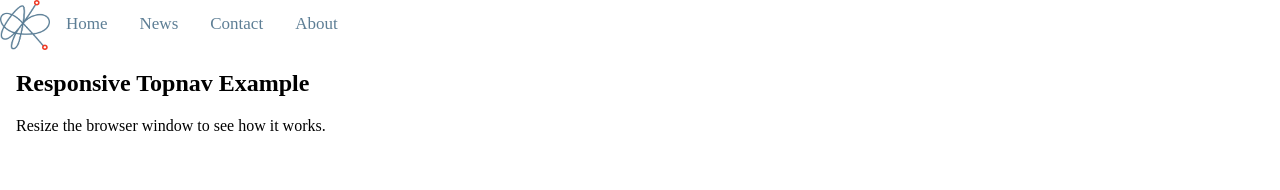
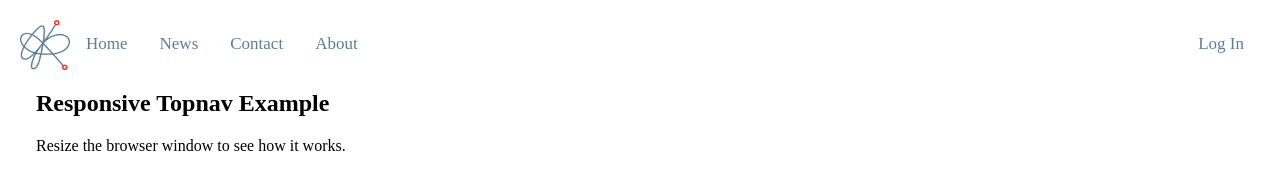
Before and after one commit to ystressIT/InteractiveResume, a website: page InteractiveResume/public_html/index.html in a window 1280 px wide. Drawn offline with Linux system fonts and the light colour scheme; a web font is replaced by a local one.

Commit message:
Browser link and image to site header

```diff
--- a/InteractiveResume/public_html/index.html
+++ b/InteractiveResume/public_html/index.html
@@ -21,6 +21,7 @@ and open the template in the editor.
             <a href="#about">About</a>
             <!--<a href="javascript:void(0);" style="font-size:15px;" class="icon" onclick="myFunction()">&#9776;</a>
             -->
+            <a href="#log-in" style="float:right">Log In</a>
         </div>
 
           <div style="padding-left:16px">
--- a/InteractiveResume/public_html/styles.css
+++ b/InteractiveResume/public_html/styles.css
@@ -10,7 +10,16 @@ and open the template in the editor.
     Blue=#5d7e95;
     Red=#ee3823;
 */
-body {margin:0;}
+@font-face{
+    font-family: sansations;
+    src: url(sansation_light.wolf);
+}
+body {
+    margin:5px;
+    padding:15px;
+    font-family: sansations;
+
+}
 
 .topnav {
   overflow: hidden;
```
Also changed, not shown: InteractiveResume/public_html/fonts/Sansation_Bold.ttf (added), InteractiveResume/public_html/fonts/Sansation_Light.ttf (added), InteractiveResume/public_html/fonts/Sansation_Regular.ttf (added).
